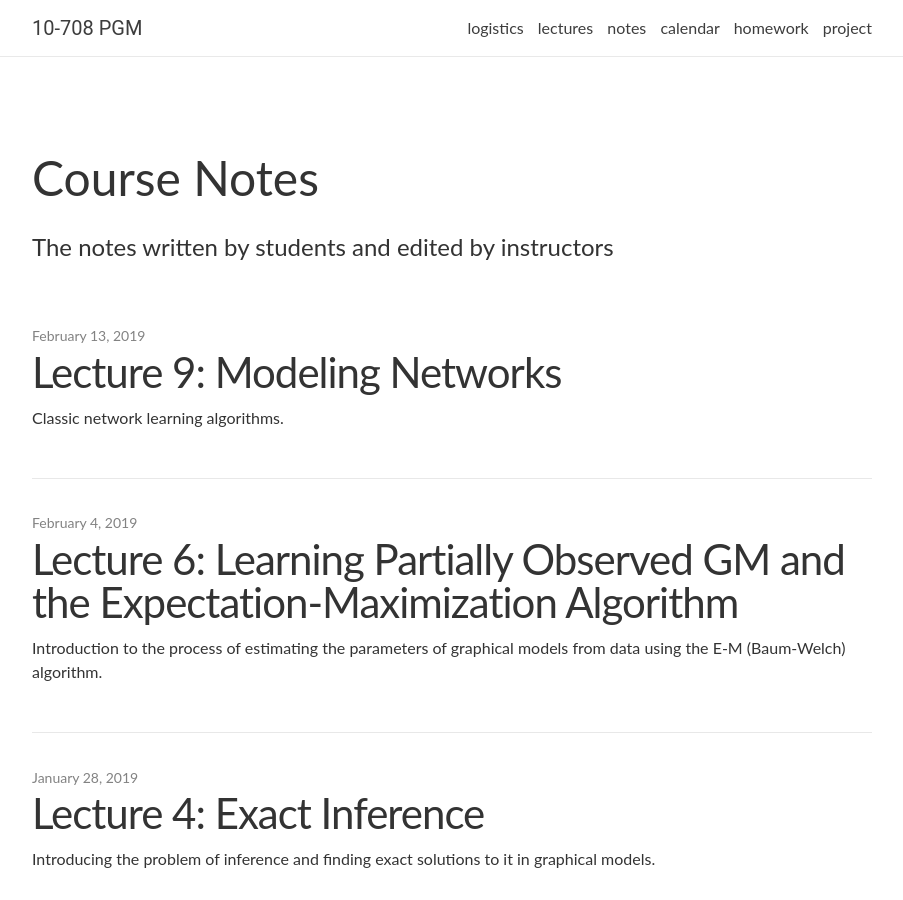
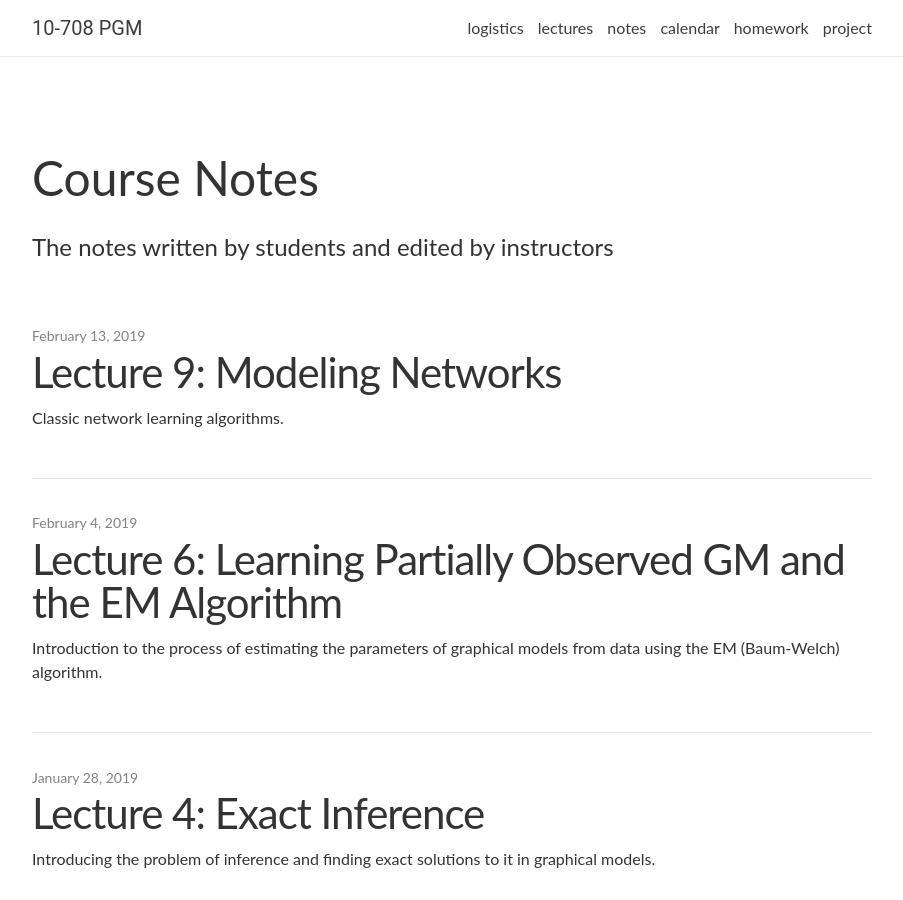
Before and after one commit to sailinglab/pgm-spring-2019, a Jekyll site: the page built from notes/index.html, in a window 1280 px wide and 900 px high. Shown: the whole window, without its empty margins (188-1091 px from the left). Built offline with Jekyll 4.4.1, drawn with Linux system fonts in a browser that asks for light colours; nearby versions of some CDN libraries; the list of posts is cut into pages by our own code; comment, search, counter and statistics services are not loaded.

Commit message:
Update 2019-02-04-lecture-06.md

```diff
--- a/_posts/2019-02-04-lecture-06.md
+++ b/_posts/2019-02-04-lecture-06.md
@@ -1,7 +1,7 @@
 ---
 layout: distill
-title: "Lecture 6: Learning Partially Observed GM and the Expectation-Maximization Algorithm"
-description: Introduction to the process of estimating the parameters of graphical models from data using the E-M (Baum-Welch) algorithm.
+title: "Lecture 6: Learning Partially Observed GM and the EM Algorithm"
+description: Introduction to the process of estimating the parameters of graphical models from data using the EM (Baum-Welch) algorithm.
 date: 2019-02-04
 
 lecturers:
```
